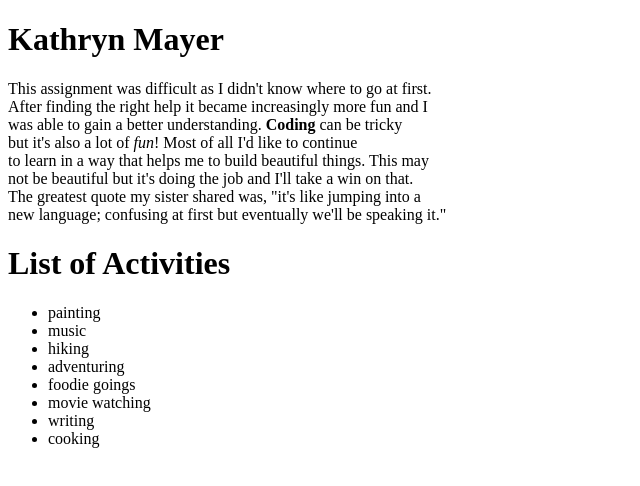
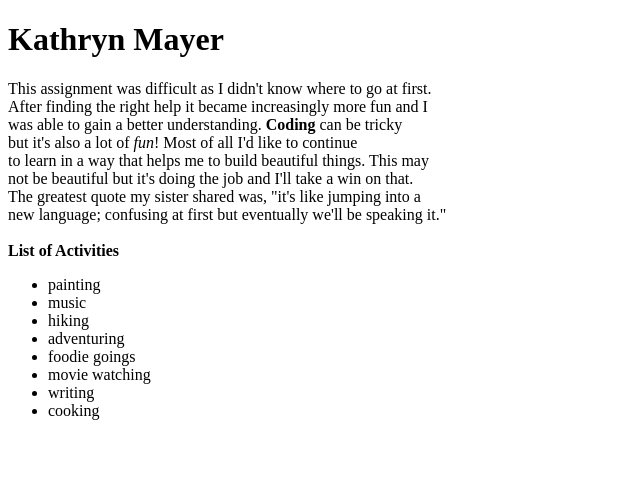
Before and after one commit to maykay92/wdd130, a plain HTML site: page index.html in a window 1280 px wide. Shown: the whole page, without its empty margins (0-640 px from the left). Drawn offline with Linux system fonts and the light colour scheme.

Commit message:
changed the p tag

```diff
--- a/index.html
+++ b/index.html
@@ -16,11 +16,9 @@
     to learn in a way that helps me to build beautiful things. This may <br>
     not be beautiful but it's doing the job and I'll take a win on that.<br>
     The greatest quote my sister shared was, "it's like jumping into a <br>
-    new language; confusing at first but eventually we'll be speaking it."
-</p>
+    new language; confusing at first but eventually we'll be speaking it."<br><br>
 
-<h1>List of Activities</h1>
-<p>
+    <b>List of Activities</b>
     <ul>
         <li>painting</li>
         <li>music</li>
```
